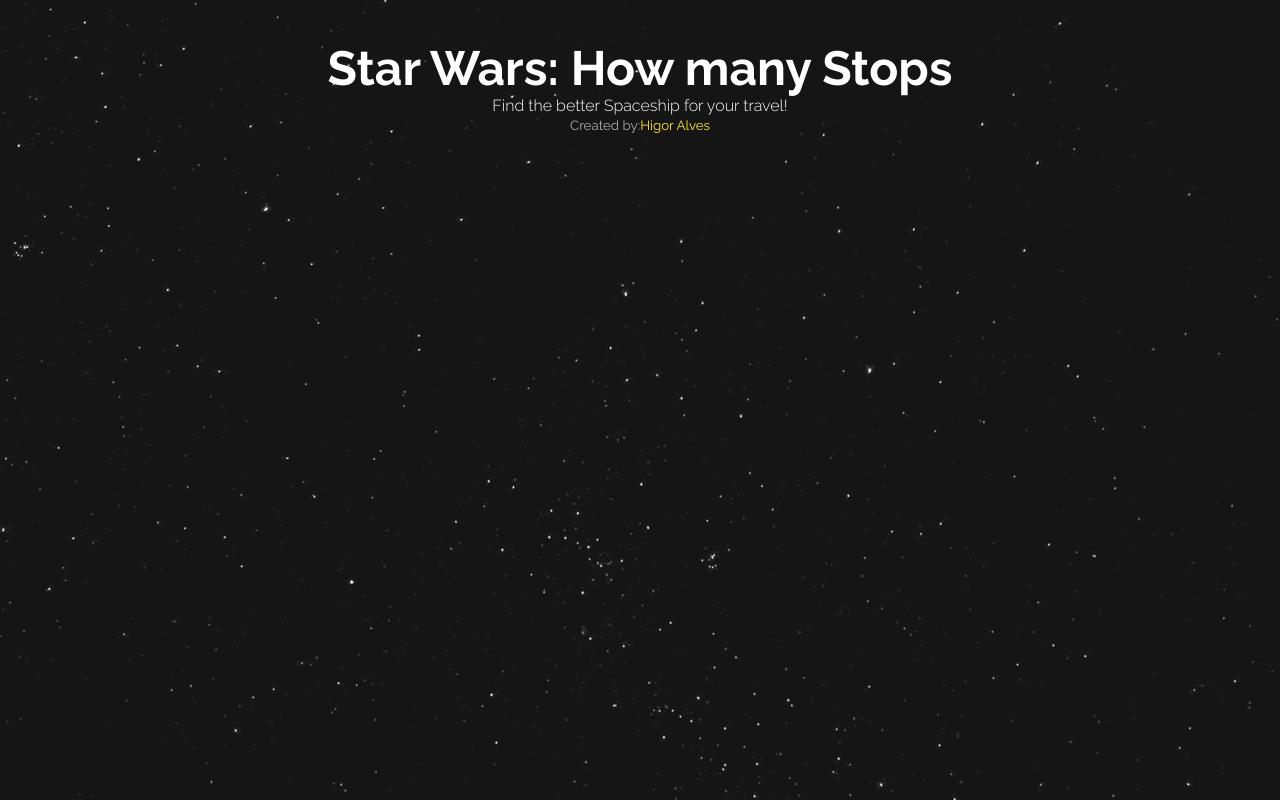
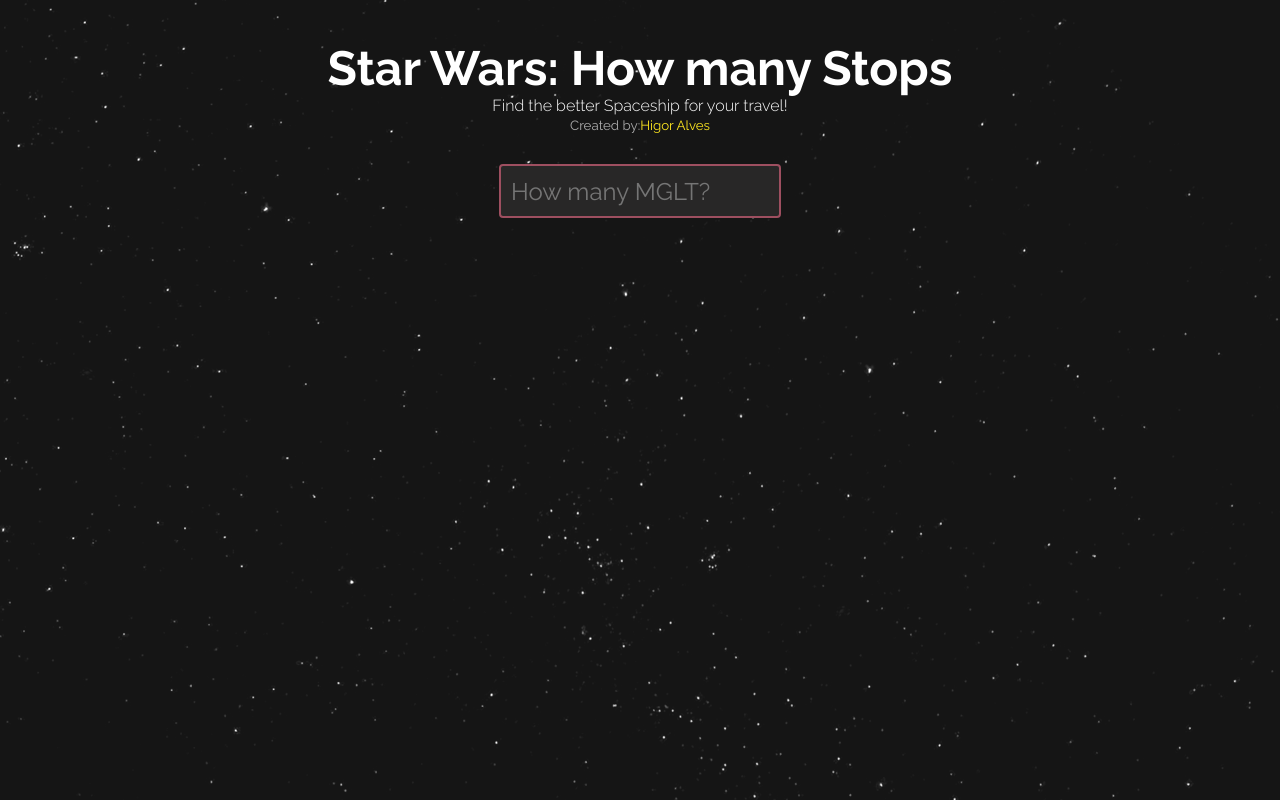
Before and after one commit to HigorAlves/in-a-galaxy-far-far-away, a React (Create React App) app: page / in a window 1280 px wide. Built offline with nearby package versions, Linux system fonts and the light colour scheme; no server answers.

Commit message:
chore(Input): Input bar model

```diff
--- a/src/Assets/Theme/GlobalStyle.tsx
+++ b/src/Assets/Theme/GlobalStyle.tsx
@@ -53,6 +53,17 @@
 		color: ${Color.yellow};
 		text-decoration: none;
 	}
+
+	input::-webkit-outer-spin-button,
+	input::-webkit-inner-spin-button {
+  	-webkit-appearance: none;
+  	margin: 0;
+	}
+
+	/* Firefox */
+	input[type=number] {
+  	-moz-appearance: textfield;
+	}
 `;
 
 export default GlobalStyle;
--- a/src/Pages/index.tsx
+++ b/src/Pages/index.tsx
@@ -1,6 +1,8 @@
 import React from 'react';
 
 import { ShipsProvider } from 'Store';
+
+import Colors from 'Assets/Theme/Colors';
 
 const Home = (): React.ReactElement => (
 	<ShipsProvider>
@@ -14,6 +16,27 @@
 				</a>
 			</small>
 		</header>
+		<section style={{ marginTop: 30, display: 'flex', justifyContent: 'center' }}>
+			<input
+				name='input'
+				type='number'
+				min='0'
+				placeholder='How many MGLT?'
+				style={{
+					height: 50,
+					fontSize: '1.5rem',
+					borderRadius: 4,
+					appearance: 'none',
+					borderColor: Colors.red,
+					borderWidth: 2,
+					outline: 'none',
+					backgroundColor: Colors.backgroundSecondary,
+					borderStyle: 'solid',
+					color: Colors.font,
+					paddingLeft: 10,
+				}}
+			/>
+		</section>
 	</ShipsProvider>
 );
 
```
